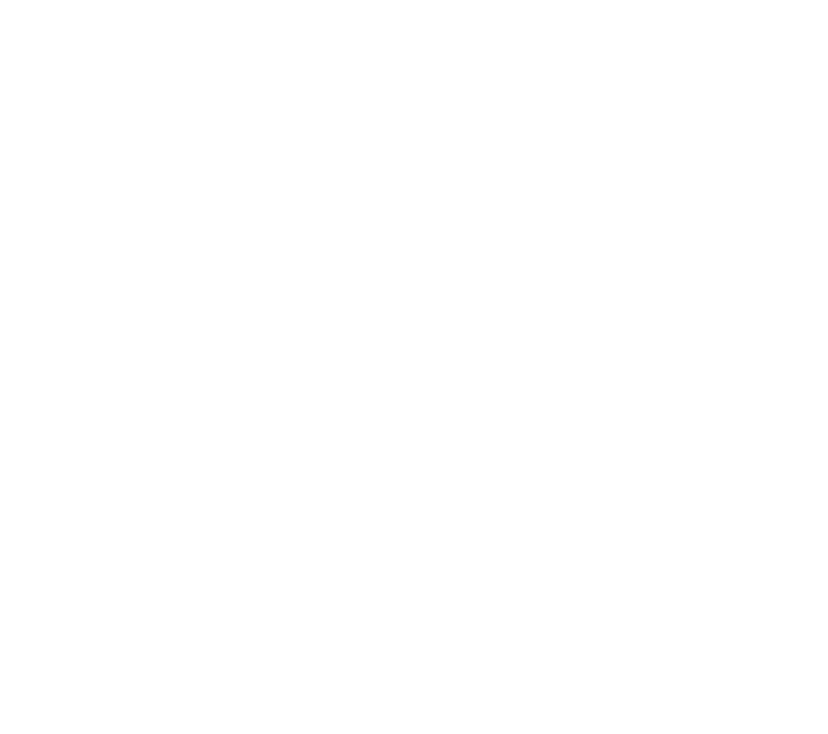
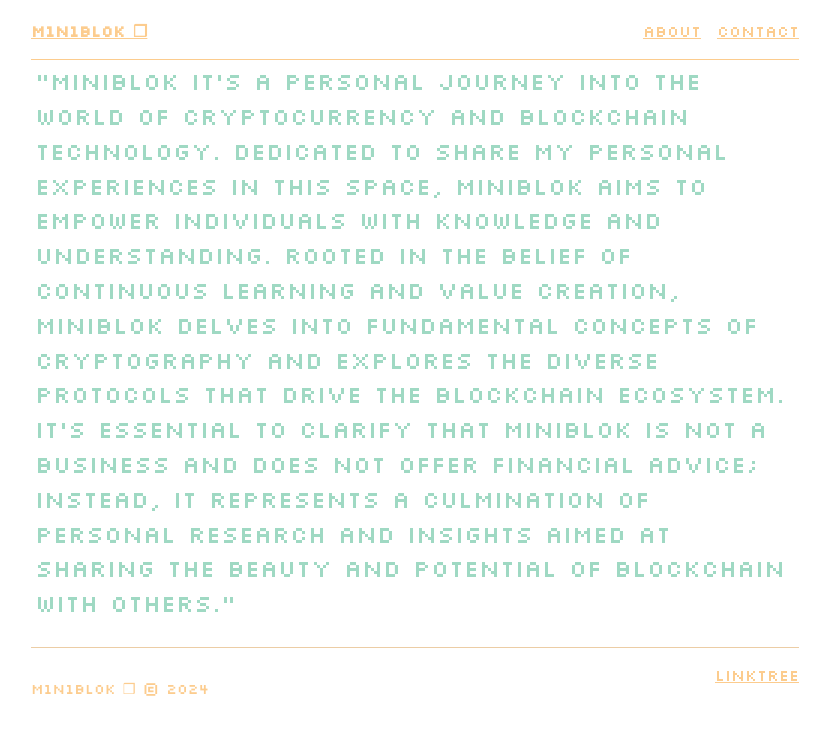
Before and after one commit to bernatferragut/miniblok-dev, a SvelteKit app: page /about in a window 1280 px wide. Before the commit this address had no page. Shown: the top 734 px of the page, without its empty margins (225-1053 px from the left). Built offline with nearby package versions, Linux system fonts and the light colour scheme.

Commit message:
Web version 1 completed

```diff
--- a/src/app.css
+++ b/src/app.css
@@ -92,7 +92,7 @@
 
   @media screen and (min-width: 32rem) and (max-width: 48rem) {
 	html {
-	  font-size: 15px;
+	  font-size: 16px;
 	}
   }
 
--- a/src/routes/+page.svelte
+++ b/src/routes/+page.svelte
@@ -45,7 +45,7 @@
 	}
 
 	.post {
-		max-inline-size: 100%;
+		max-inline-size: 90%;
 		font-size: 1rem;
 		list-style-type: none;
 		margin: 0 auto;
--- /dev/null
+++ b/src/routes/about/+page.svelte
@@ -0,0 +1,19 @@
+<script>
+
+
+</script>
+
+<main>
+
+    <h3> "MINIBLOK it's a personal journey into the world of cryptocurrency and blockchain technology. Dedicated to share my personal experiences in this space, MINIBLOK aims to empower individuals with knowledge and understanding. Rooted in the belief of continuous learning and value creation, MINIBLOK delves into fundamental concepts of cryptography and explores the diverse protocols that drive the blockchain ecosystem. It's essential to clarify that MINIBLOK is not a business and does not offer financial advice; instead, it represents a culmination of personal research and insights aimed at sharing the beauty and potential of blockchain with others." </h3>
+
+</main>
+
+
+<style>
+
+    h2 {
+        color: inherit;
+    }
+
+</style>
--- /dev/null
+++ b/src/routes/contact/+page.svelte
@@ -0,0 +1,27 @@
+<script>
+
+
+</script>
+
+<main>
+
+    <a href="mailto:miniblok.ber@gmail.com">miniblok.ber@gmail.com </a>
+
+</main>
+
+
+<style>
+
+    main {
+        flex: auto;
+    }
+    a {
+        font-family: 'Silkscreen', system-ui;
+        padding-block: 20px ;
+        font-size: 2rem;
+        color: #9FD9C3;
+        margin-left: 20px;
+        align-items: center;
+    }
+
+</style>
--- a/src/routes/footer.svelte
+++ b/src/routes/footer.svelte
@@ -16,7 +16,7 @@
 <style>
     footer {
         font-family: 'Silkscreen', system-ui;
-        padding-block: 50px ;
+        padding-block: 1rem ;
         border-top: 1px solid;
         display: flex;
         justify-content: space-between;
--- a/src/routes/header.svelte
+++ b/src/routes/header.svelte
@@ -9,13 +9,10 @@
 
     <ul class="links">
         <li>
-            <a href="/about">READ</a>
+            <a href="/about">ABOUT</a>
         </li>
         <li>
-            <a href="/contact">ABOUT</a>
-        </li>
-        <li>
-            <a href="/contact">CONTACT</a>
+            <a href="/contact" class="mail">CONTACT</a>
         </li>
     </ul>
 
@@ -25,7 +22,8 @@
     nav {
         font-family: 'Silkscreen', system-ui;
         color: #FCCC8E;
-        padding-block: 2rem
+        padding-block: 1rem ;
+        border-bottom: 1px solid;
     }
 
     .links {
```
